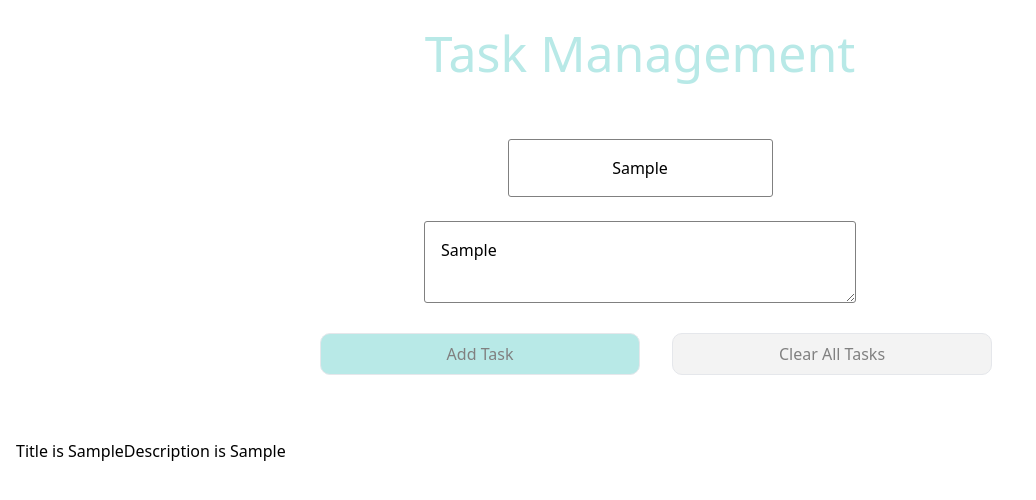
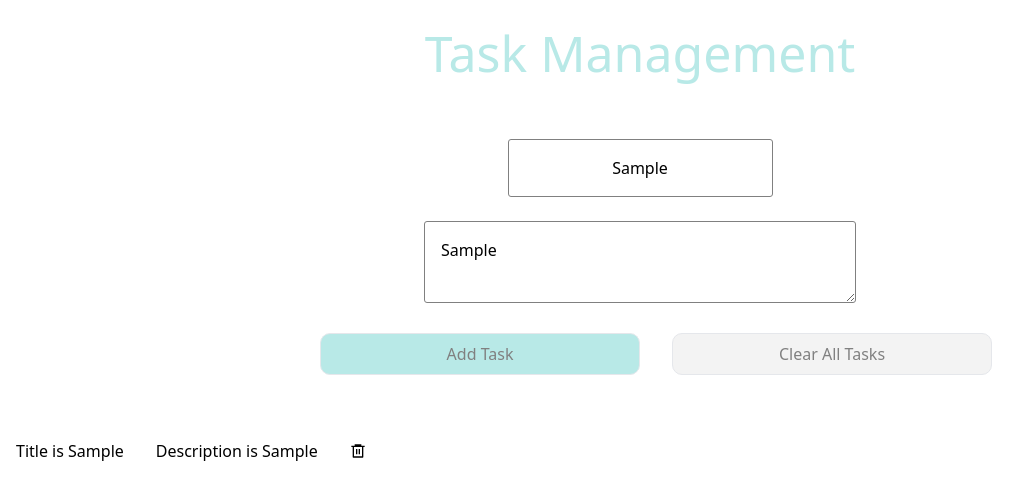
Before and after one commit to arunansh98/task-management, a React (Create React App) app: page / in a window 1280 px wide. Both pictures are taken after typing "Sample", "Sample" into the empty fields and a click on the button "Add Task". Shown: the top 500 px of the page, without its empty margins (0-1036 px from the left). Built offline with nearby package versions, Linux system fonts and the light colour scheme.

Commit message:
Delete Tasks basic functionality

```diff
--- a/package.json
+++ b/package.json
@@ -10,6 +10,7 @@
     "postcss": "^8.4.49",
     "react": "^18.3.1",
     "react-dom": "^18.3.1",
+    "react-icons": "^5.3.0",
     "react-scripts": "5.0.1",
     "web-vitals": "^2.1.4"
   },
--- a/src/App.js
+++ b/src/App.js
@@ -18,6 +18,11 @@ function App() {
     setTasks([]);
   }
 
+  function deleteTask(id) {
+    let filteredTasks = tasks.filter((_task, index) => id !== index);
+    setTasks(filteredTasks);
+  }
+
   return (
     <div className="main">
       <div>
@@ -29,7 +34,7 @@ function App() {
           clearAllTasks={clearAllTasks}
           className="mb-[4rem]"
         />
-        <ViewTasks tasks={tasks} />
+        <ViewTasks tasks={tasks} deleteTask={deleteTask} />
       </div>
     </div>
   );
--- a/src/views/ViewTasks.js
+++ b/src/views/ViewTasks.js
@@ -1,10 +1,23 @@
+import { RiDeleteBin6Line } from "react-icons/ri";
+
 function ViewTasks({ tasks, ...props }) {
-  return tasks.map((task, index) => (
-    <div key={index}>
-      Title is {task.title}
-      Description is {task.description}
-    </div>
-  ));
+  return tasks.map((task, index) => {
+    let { title, description } = task;
+    let { deleteTask } = props;
+    return (
+      <div key={index} className="flex">
+        <div key={title} className="mr-[2rem] text-red">
+          Title is {title}
+        </div>
+        <div key={description} className="mr-[2rem]">
+          Description is {description}
+        </div>
+        <button onClick={() => deleteTask(index)}>
+          <RiDeleteBin6Line />
+        </button>
+      </div>
+    );
+  });
 }
 
 export default ViewTasks;
```
Also changed, not shown: 1 other file (tests, documents, lock files or other folders).
